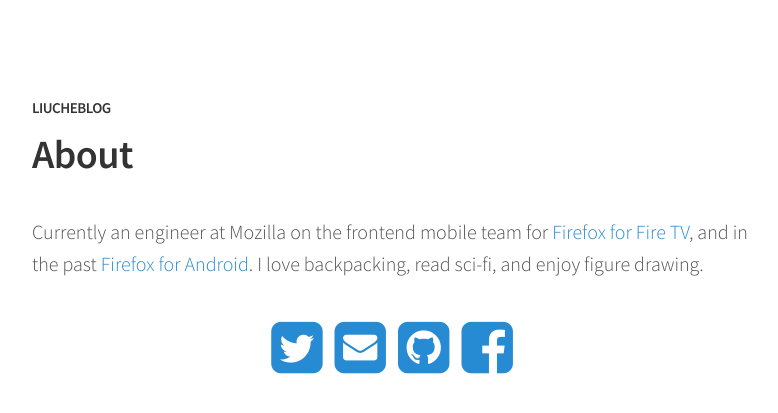
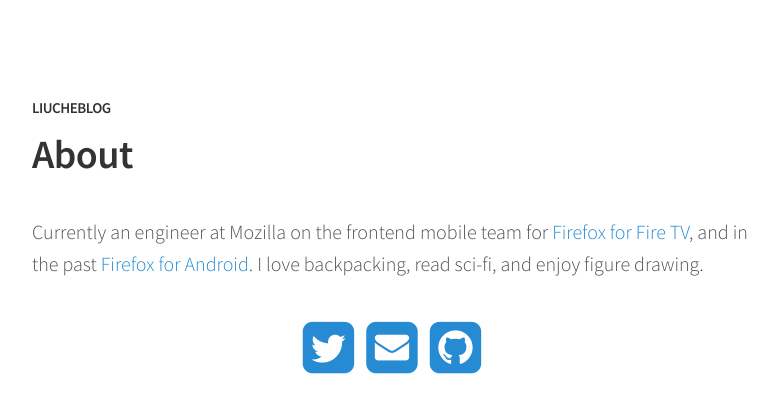
Before and after one commit to liuche/liuche.github.io, a Jekyll site: the page built from about.md, in a window 1280 px wide. Shown: the top 413 px of the page, without its empty margins (248-1026 px from the left). Built offline with Jekyll 4.4.1, drawn with Linux system fonts in a browser that asks for light colours; nearby versions of some CDN libraries.

Commit message:
Remove Facebook link

```diff
--- a/_config.yml
+++ b/_config.yml
@@ -6,7 +6,6 @@
 name:               liucheblog
 email:              liuche@mozilla.com
 github_username:    liuche
-facebook_username:  cxliu
 twitter_username:   fliume
 
 # URL
--- a/about.md
+++ b/about.md
@@ -8,5 +8,4 @@ Currently an engineer at Mozilla on the frontend mobile team for [Firefox for Fi
   <a href="https://twitter.com/{{site.twitter_username}}"><i class="fa fa-twitter-square"></i></a>
   <a href="mailto:{{site.email}}"><i class="fa fa-envelope-square"></i></a>
   <a href="https://github.com/{{site.github_username}}"><i class="fa fa-github-square"></i></a>
-  <a href="https://facebook.com/{{site.facebook_username}}"><i class="fa fa-facebook-square"></i></a>
 </span>
```
